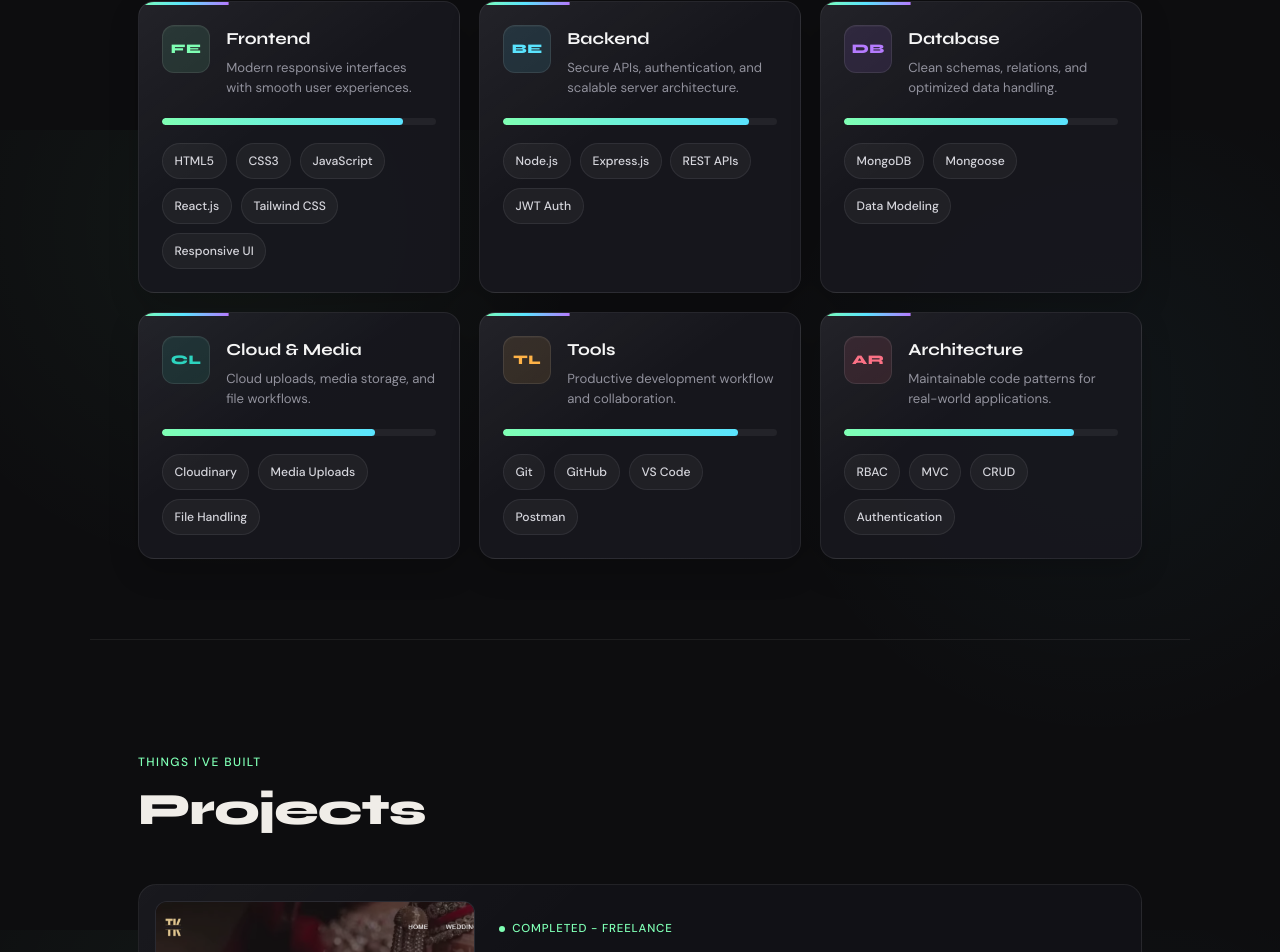
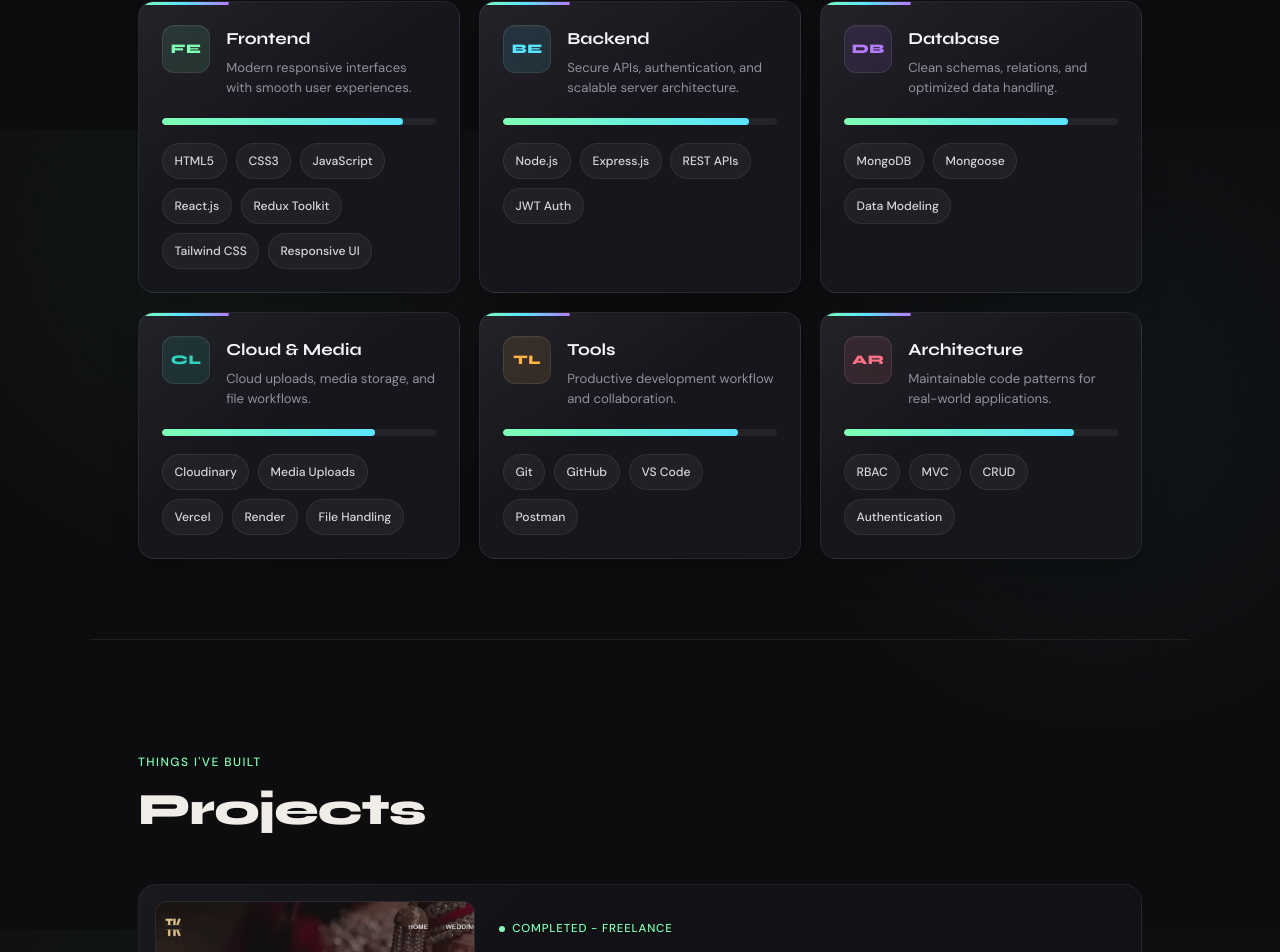
Before and after one commit to pancholipankaj3008/portfolio-frontend, a React (Vite) app: page / in a window 1280 px wide. Shown: the part 2270-3222 px from the top of the page. Built offline with nearby package versions, Linux system fonts and the light colour scheme.

Commit message:
skill added

```diff
--- a/src/pages/Skills.jsx
+++ b/src/pages/Skills.jsx
@@ -7,7 +7,7 @@ const categories = [
     title: 'Frontend',
     desc: 'Modern responsive interfaces with smooth user experiences.',
     level: 88,
-    skills: ['HTML5', 'CSS3', 'JavaScript', 'React.js', 'Tailwind CSS', 'Responsive UI'],
+    skills: ['HTML5', 'CSS3', 'JavaScript', 'React.js', 'Redux Toolkit' ,'Tailwind CSS', 'Responsive UI'],
   },
   {
     icon: 'BE',
@@ -31,7 +31,7 @@ const categories = [
     title: 'Cloud & Media',
     desc: 'Cloud uploads, media storage, and file workflows.',
     level: 78,
-    skills: ['Cloudinary', 'Media Uploads', 'File Handling'],
+    skills: ['Cloudinary', 'Media Uploads', 'Vercel' , 'Render' , 'File Handling'],
   },
   {
     icon: 'TL',
```
